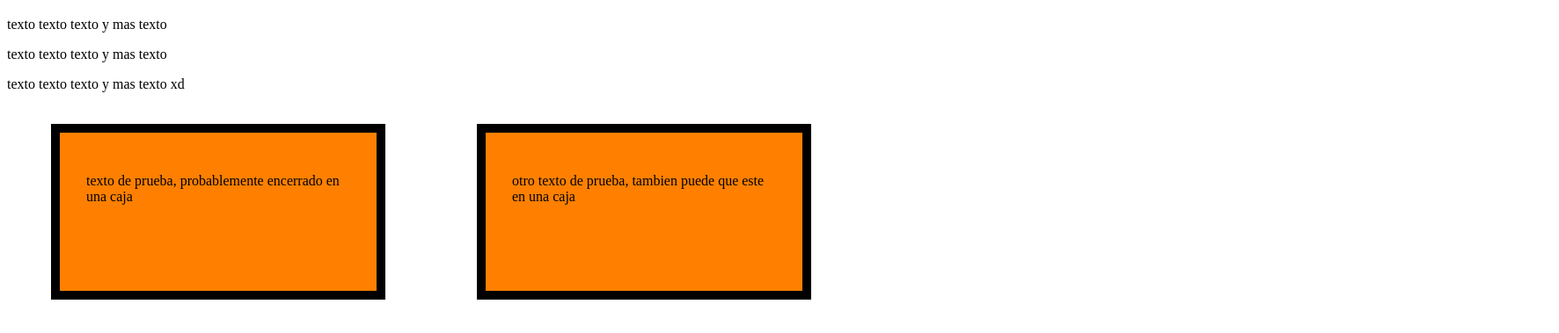
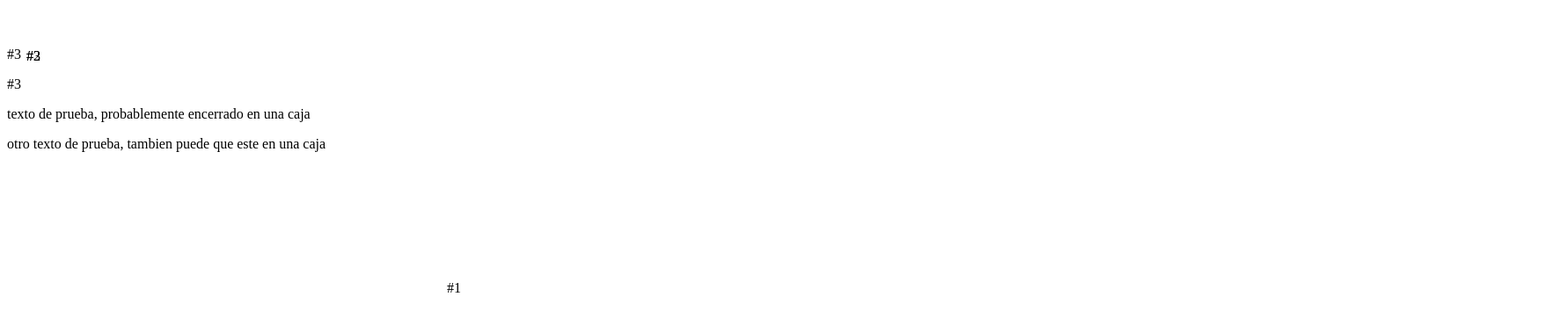
Before and after one commit to just-douht/pag_Trab2_css, a plain HTML site: page index.html in a window 1280 px wide. Shown: the part 61-440 px from the top of the page at 88% size, 1772 px wide, since content can reach past the window. Drawn offline with Linux system fonts and the light colour scheme.

Commit message:
Trab2_vid2

```diff
--- a/estilos.css
+++ b/estilos.css
@@ -1,9 +1,35 @@
-div {
-    height:120px;
-    width:300px;
-    background:#ff8000;
-    margin:20px 50px;
-    padding:30px;
-    border:10px solid #000 ;
-    display:inline-block;
+.primero {
+    position:relative;
+    top:300px;
+    bottom:0;
+    right:0;
+    left:500px;
 }
+
+.segundo {
+    position:fixed;
+    top:100px;
+    bottom:0;
+    right:0;
+    left:30px;
+}
+
+.tercero {
+    position:absolute;
+    top:100px;
+    bottom:0;
+    right:0;
+    left:30px;
+}
+
+.cuarto {
+    position:static;;
+}
+
+.casi_quinto{
+    float: left;
+    top:800px;
+    bottom:0;
+    right:0;
+    left:30px;
+}
--- a/index.html
+++ b/index.html
@@ -10,18 +10,26 @@
 
   <h1>Página de prueba</h1>
 
-  <p>
-    texto texto texto y mas texto
-  </p>
+  <div class="primero">
+    <p>#1</p>
+  </div>
 
-  <p>
-    texto texto texto y mas texto
-  </p>
+<div class="segundo">
+  <p>#2</p>
+  </div>
 
-  <p>
-    texto texto texto y mas texto xd
-  </p>
+<div class="tercero">
+  <p>#3</p>
+  </div>
 
+
+<div class="cuarto">
+  <p>#3</p>
+  </div>
+
+<div class="quinto">
+  <p>#3</p>
+  </div>
 
   <div>
     <p>
```
